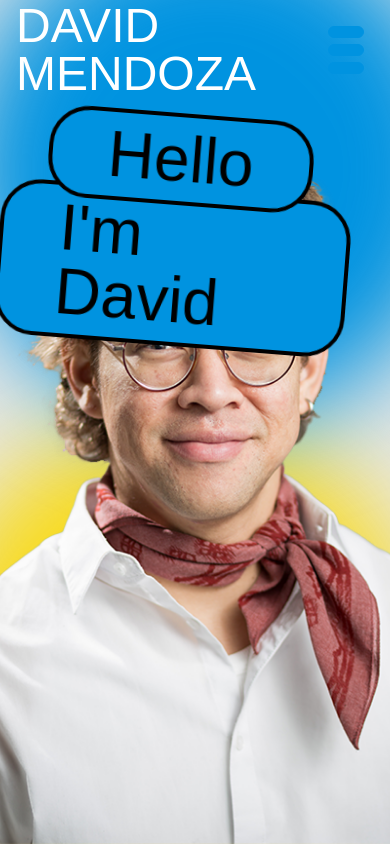
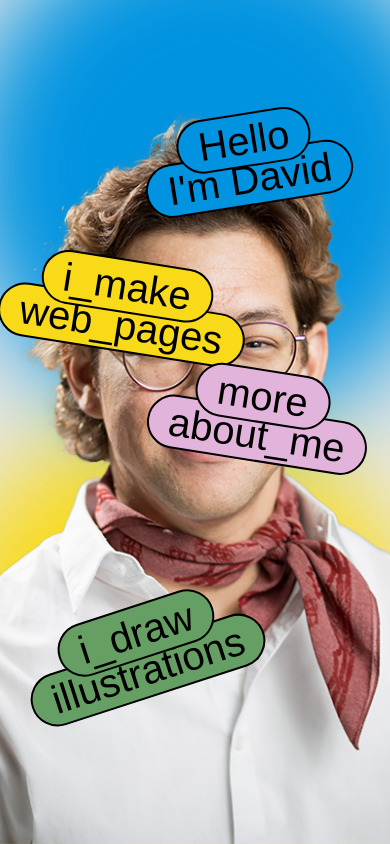
Before and after one commit to MendozasD/dmchreact, a React (Vite) app: page / in a window 390 px wide. Built offline with nearby package versions, Linux system fonts and the light colour scheme; a web font is replaced by a local one.

Commit message:
Tryong to deploy

```diff
--- a/src/App.jsx
+++ b/src/App.jsx
@@ -1,12 +1,11 @@
 import "./styles/App.scss";
 import { Routes, Route, useLocation } from "react-router-dom";
 import { AnimatePresence } from "framer-motion";
-import { app, analytics } from "./config/firebase";
 import HomePage from "./pages/Home";
 import Illustrations from "./pages/Illustrations";
 import Webs from "./pages/Webs";
 import About from "./pages/About";
-import Navbar from "./components/Navbar";
+// import Navbar from "./components/Navbar";
 
 // const router = createBrowserRouter([
 //   {
@@ -27,7 +26,6 @@
   const location = useLocation();
   return (
     <>
-      <Navbar />
       <AnimatePresence mode="wait">
         <Routes location={location} key={location.pathname}>
           <Route path="/" element={<HomePage />} />
--- a/src/components/HomeBubble.jsx
+++ b/src/components/HomeBubble.jsx
@@ -1,20 +1,12 @@
 /* eslint-disable react/prop-types */
+import { Link } from "react-router-dom";
 
-function HomeBubble({
-  topBubble,
-  bottomBubble,
-  left = null,
-  right = null,
-  zIndex = 1,
-}) {
+function HomeBubble({ topBubble, bottomBubble, styling, bubbleColor, link }) {
   return (
-    <div
-      className="home_bubble"
-      style={{ left: left, right: right, zIndex: zIndex }}
-    >
-      <p>{topBubble}</p>
-      <p>{bottomBubble}</p>
-    </div>
+    <Link to={`/${link}`} className="home_bubble" style={{ ...styling }}>
+      <p style={{ backgroundColor: bubbleColor }}>{topBubble}</p>
+      <p style={{ backgroundColor: bubbleColor }}>{bottomBubble}</p>
+    </Link>
   );
 }
 export default HomeBubble;
--- a/src/pages/Home.jsx
+++ b/src/pages/Home.jsx
@@ -1,14 +1,9 @@
-import { useEffect } from "react";
 import { motion } from "framer-motion";
 import "../styles/Home.scss";
 import main_foto from "/images/main_foto.png";
 import HomeBubble from "../components/HomeBubble";
 
 export default function HomePage() {
-  useEffect(() => {
-    console.log("Hello");
-  });
-
   return (
     <>
       <div id="home">
@@ -35,10 +30,43 @@
         >
           <img src={main_foto} alt="David Mendoza, main photo" id="main_foto" />
           <HomeBubble
+            bubbleColor={"#0093e0"}
             topBubble={"Hello"}
             bottomBubble={"I'm David"}
-            right={"10%"}
-            zIndex={2}
+            styling={{ right: "10%", transform: "rotate(-10grad)" }}
+          />
+          <HomeBubble
+            bubbleColor={"#f8da18"}
+            topBubble={"i_make"}
+            bottomBubble={"web_pages"}
+            link={"webs"}
+            styling={{
+              left: "0%",
+              top: "20%",
+              transform: "rotate(10grad)",
+            }}
+          />
+          <HomeBubble
+            bubbleColor={"#e3b4db"}
+            topBubble={"more"}
+            bottomBubble={"about_me"}
+            link={"about"}
+            styling={{
+              right: "5%",
+              top: "35%",
+              transform: "rotate(10grad)",
+            }}
+          />
+          <HomeBubble
+            bubbleColor={"#669f63"}
+            topBubble={"i_draw"}
+            bottomBubble={"illustrations"}
+            link={"illustrations"}
+            styling={{
+              left: "5%",
+              bottom: "20%",
+              transform: "rotate(-20grad)",
+            }}
           />
         </motion.div>
       </div>
--- a/src/styles/Home.scss
+++ b/src/styles/Home.scss
@@ -41,11 +41,7 @@
     width: 900px;
     z-index: $zindex-main-foto;
   }
-  @media only screen and (max-width: 768px) {
-    #main_foto {
-      width: 150%;
-    }
-  }
+
   // BUTTONS
   .home_bubble {
     position: absolute;
@@ -54,18 +50,8 @@
     align-items: center;
     color: black;
     font-size: 4rem;
-    // INDEPENDENT CODE, FIX FOR EACH ELEMENT
-    transform: rotate(5grad);
-    // z-index: $zindex-bubble-front;
-    &:hover {
-      cursor: pointer;
-      p {
-        transition: ease 500ms initial;
-        background-color: white;
-      }
-    }
+    z-index: 2;
     p {
-      background-color: $blue;
       margin: 0;
       line-height: 1;
       padding: 10px 3.5rem;
@@ -77,6 +63,18 @@
       z-index: 1;
     }
   }
+  @media only screen and (max-width: 768px) {
+    #main_foto {
+      width: 150%;
+    }
+    .home_bubble {
+      font-size: 2.5rem;
+      p {
+        border: 2px solid;
+        padding: 5px 20px;
+      }
+    }
+  }
 }
 
 // MASKING FOR GRADIENT
--- a/src/styles/MainContent.scss
+++ b/src/styles/MainContent.scss
@@ -6,5 +6,8 @@
   width: 95%;
   .main_content_title {
     text-align: center;
+    font-size: 5rem;
+    margin: 0;
+    text-transform: uppercase;
   }
 }
```
Also changed, not shown: src/components/Header.jsx (added, +18 -0 lines).
